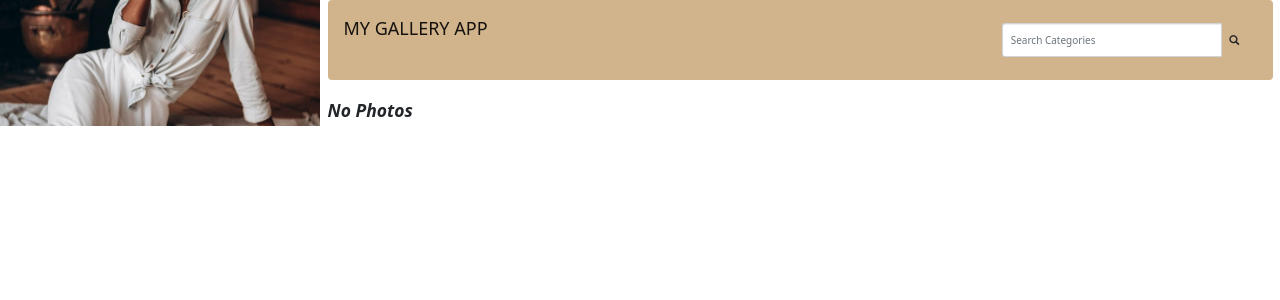
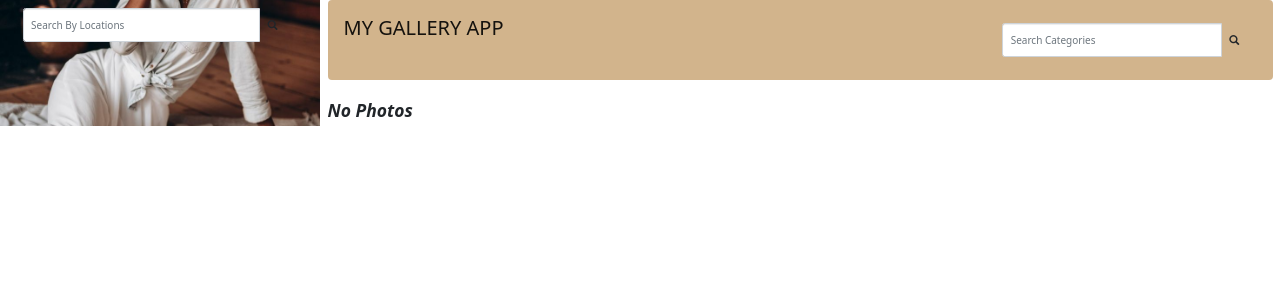
Before and after one commit to Alice-Githui/Personal-Gallery, a Django app: page / in a window 1280 px wide. Shown: the top 300 px of the page. Run offline with Django 3.2, Linux system fonts and the light colour scheme; data that the repository does not hold is empty; some libraries are stand-ins or nearby versions.

Commit message:
Add search by location functionality

```diff
--- a/personalgallery/models.py
+++ b/personalgallery/models.py
@@ -55,6 +55,12 @@ class Image(models.Model):
         # print(images)
         return images
 
+    def filter_by_location(location):
+        limages=Image.objects.filter(location__name=location)
+        print(limages)
+        return limages
+
+
 
     def __str__(self):
         return self.image_name
--- a/personalgallery/templates/navbar.html
+++ b/personalgallery/templates/navbar.html
@@ -1,7 +1,7 @@
 
 <div>
     <nav class="navbar navbar-expand-lg navbar-light" style="background-color: #D2B48C; height: 80px;">
-        <a class="navbar-brand" href="{% url 'indexpage' %}" style="font-size: 18px;">MY GALLERY APP</a>
+        <a class="navbar-brand" href="{% url 'indexpage' %}" style="font-size: 20px;">MY GALLERY APP</a>
         <button class="navbar-toggler" type="button" data-toggle="collapse" data-target="#navbarNavAltMarkup"
             aria-controls="navbarNavAltMarkup" aria-expanded="false" aria-label="Toggle navigation">
             <span class="navbar-toggler-icon"></span>
--- a/personalgallery/templates/personalgallery/index.html
+++ b/personalgallery/templates/personalgallery/index.html
@@ -5,9 +5,19 @@
 <div class="container-fluid">
     <div class="row">
         <div class="col-md-3" id="indexpageimage">
+            <form class="navbar-form" role="search" action="{% url 'showlocation' %}">
+
+                <div class="input-group">
+                  <input type="text" class="form-control" placeholder="Search By Locations" name="places">
+                  <div class="input-group-btn">
+                    <button class="btn btn-default" type="submit"><i class="glyphicon glyphicon-search"></i></button>
+                  </div>
+                </div>
+
+            </form>
             {% for location in location %}
                 <a class="nav-item nav-link" routerLink="/repos" routerLinkActive='active' id="repos" href="#">{{location.name}}</a>
-                {% endfor %}
+            {% endfor %}
         </div>
         <div class="col-md-9">
             {% include 'navbar.html' %}
--- a/personalgallery/urls.py
+++ b/personalgallery/urls.py
@@ -7,7 +7,8 @@ from django.conf.urls.static import static
 urlpatterns=[
     path('', views.index, name="indexpage"),
     path('search/', views.show_category, name="search_categories"),
-    path('oneimage/<int:pk>', views.viewPhoto, name="viewPhoto")
+    path('oneimage/<int:pk>', views.viewPhoto, name="viewPhoto"),
+    path('searchbylocation/', views.show_by_location, name="showlocation")
 ]
 if settings.DEBUG:
     urlpatterns+=static(settings.MEDIA_URL, document_root = settings.MEDIA_ROOT)
--- a/personalgallery/views.py
+++ b/personalgallery/views.py
@@ -24,3 +24,15 @@ def show_category(request):
     else:
         message="You have not searched any category"
         return render(request, 'personalgallery/search.html', {"message":message})
+
+def show_by_location(request):
+    if 'places' in request.GET and request.GET['places']:
+        location=request.GET.get('places')
+        searched_locations=Image.filter_by_location(location)
+        message = f"{location}"
+
+        return render(request, 'personalgallery/searchlocation.html', {"message": message, "places": searched_locations})
+
+    else:
+        message="You have not searched any location"
+        return render(request, 'personalgallery/searchlocation.html', {"message":message})
```
Also changed, not shown: personalgallery/templates/personalgallery/searchlocation.html (added, +23 -0 lines).
